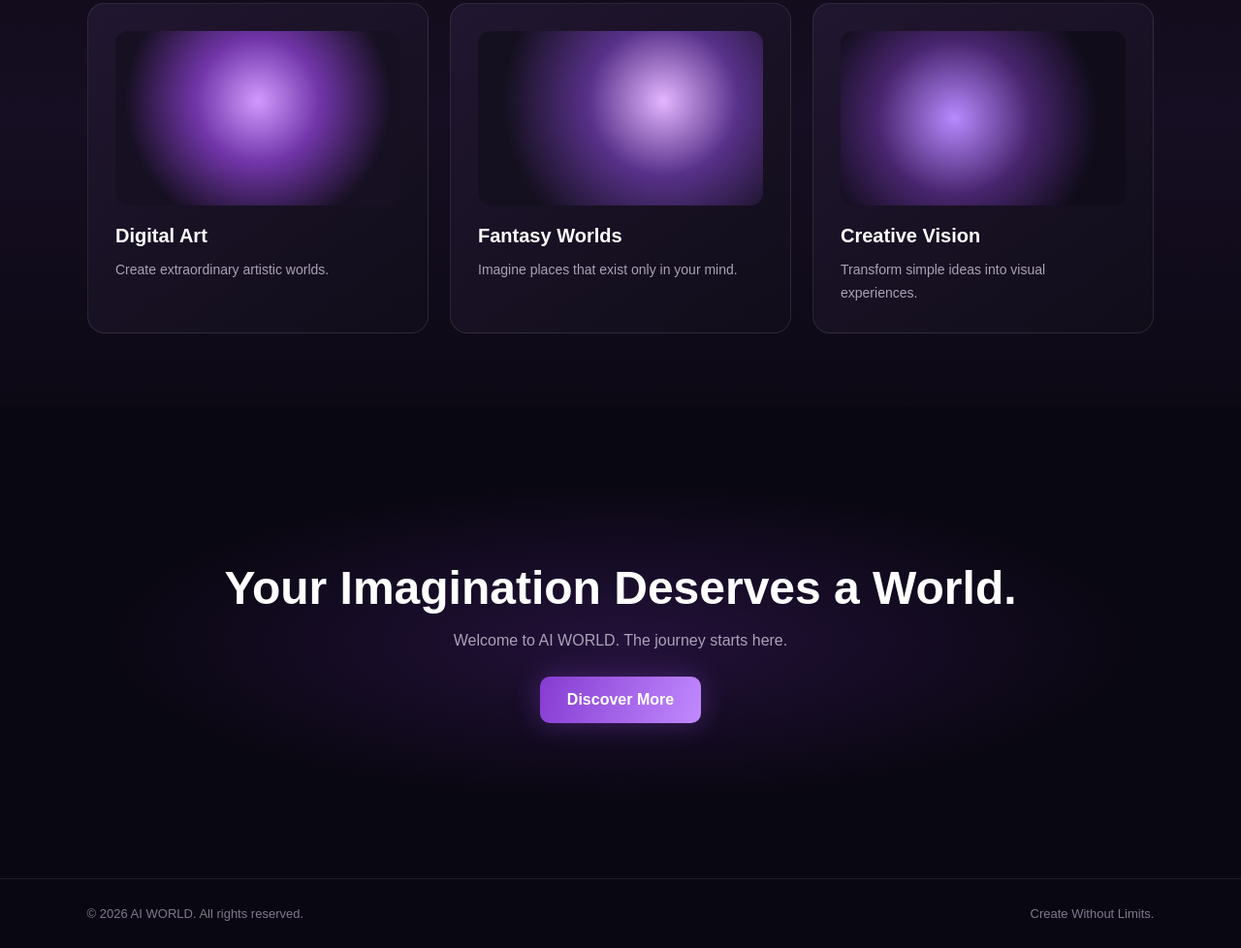
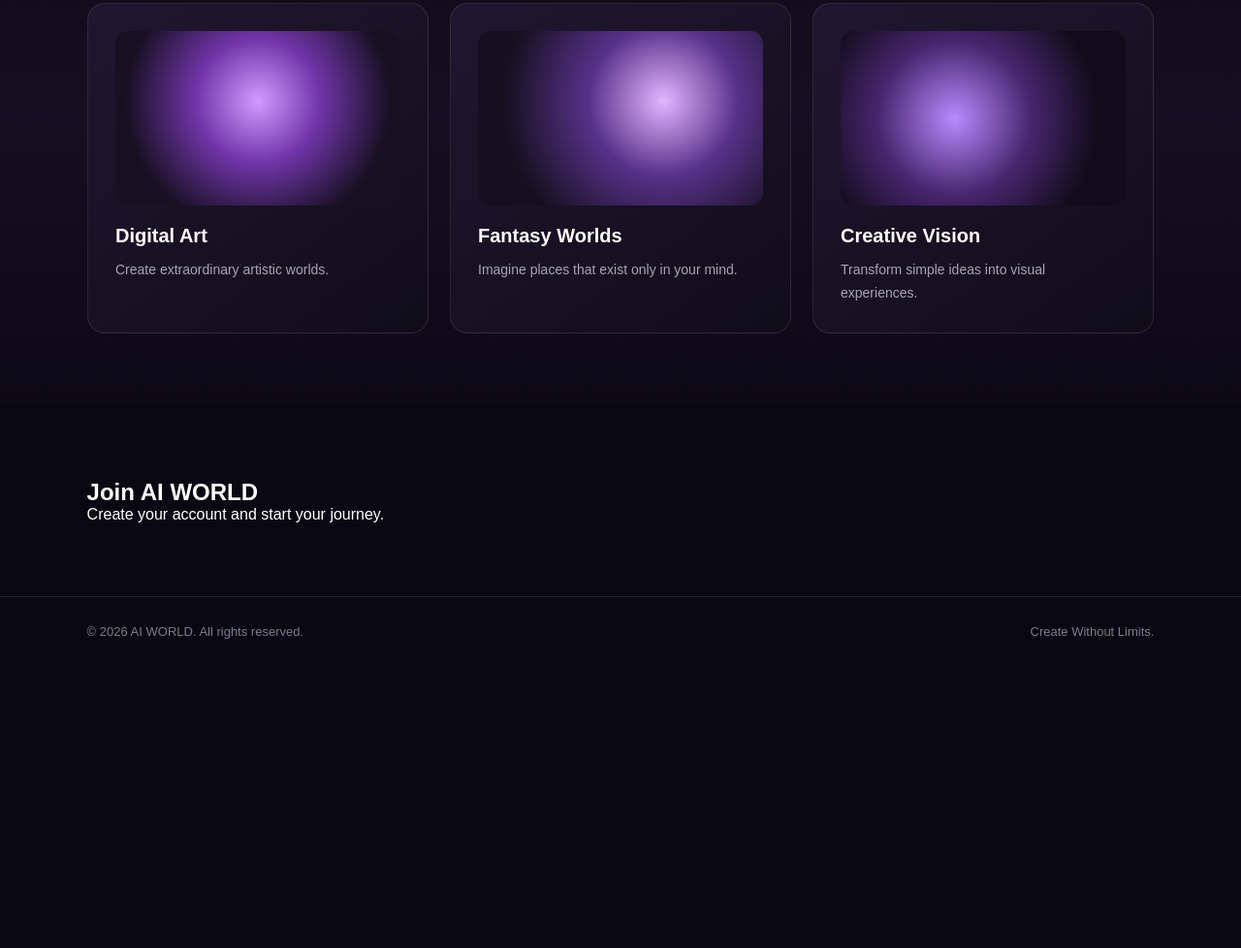
Before and after one commit to alikbeglaryan543-dotcom/ai-world, a plain HTML site: page index.html in a window 1280 px wide. Shown: the part 1325-2303 px from the top of the page at 97% size. After the commit the page ends 2012 px from the top, so only its background shows below. Drawn offline with Linux system fonts and the light colour scheme.

Commit message:
Add signup section

```diff
--- a/index.html
+++ b/index.html
@@ -119,12 +119,9 @@ footer{padding:28px 7%;border-top:1px solid #ffffff18;display:flex;justify-conte
 </div>
 </section>
 
-<section id="community">
-<div class="cta">
-<h2>Your Imagination Deserves a World.</h2>
-<p>Welcome to AI WORLD. The journey starts here.</p>
-<a class="btn primary" href="#create">Discover More</a>
-</div>
+<section id="signup">
+  <h2>Join AI WORLD</h2>
+  <p>Create your account and start your journey.</p>
 </section>
 </main>
 
```
